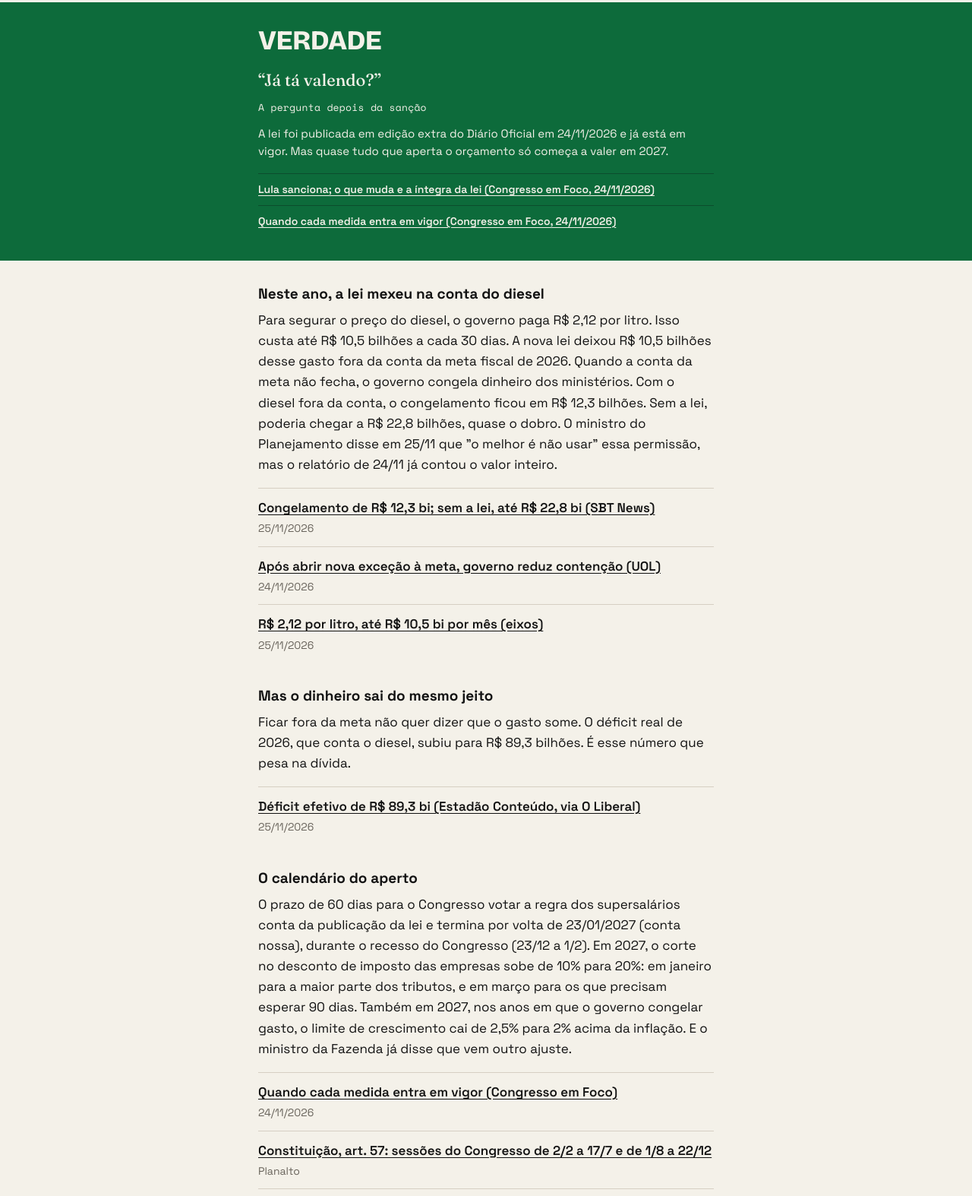
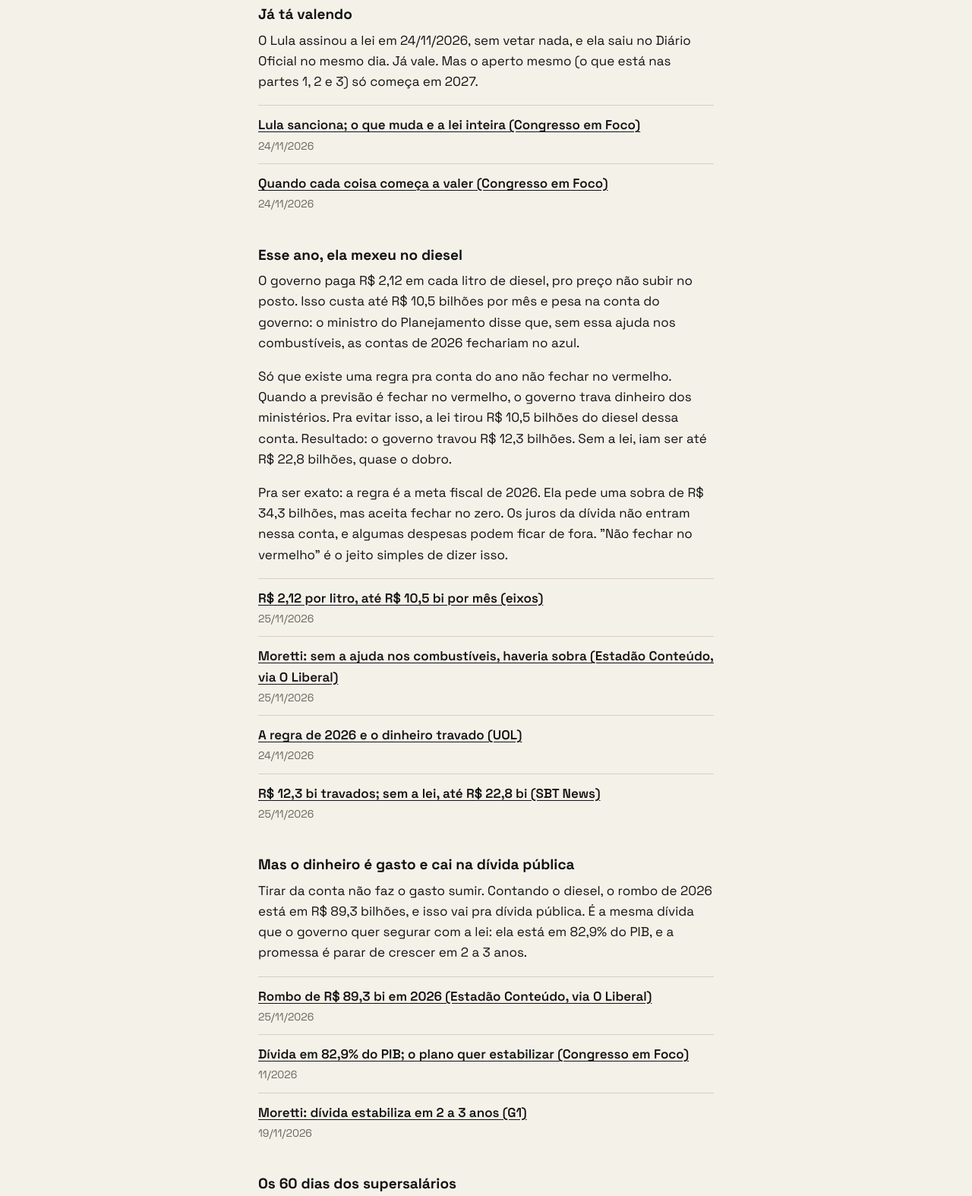
Before and after one commit to AugustoAmaral/basematerial-site, a plain HTML site: page fontes/ajuste-fiscal/index.html in a window 1280 px wide. Shown: the part 7658-9232 px from the top of the page at 76% size. Drawn offline with Linux system fonts and the light colour scheme.

Commit message:
Ajuste fiscal sources: Extra 1 rewritten in plain language (v3), no verdict block

```diff
--- a/fontes/ajuste-fiscal/index.html
+++ b/fontes/ajuste-fiscal/index.html
@@ -163,36 +163,42 @@
 
   <h2>Extra 1 · E agora?<small class="mono">vídeo extra</small></h2>
 
-  <div class="claim">
-    <q>Já tá valendo?</q>
-    <p class="who">A pergunta depois da sanção</p>
-    <span class="verdict true mono">verdade</span>
-    <p>A lei foi publicada em edição extra do Diário Oficial em 24/11/2026 e já está em vigor. Mas quase tudo que aperta o orçamento só começa a valer em 2027.</p>
-    <ul>
-      <li><a href="https://www.congressoemfoco.com.br/noticia/131836/lula-sanciona-ajuste-fiscal-veja-o-que-muda-e-a-integra-da-nova-lei">Lula sanciona; o que muda e a íntegra da lei (Congresso em Foco, 24/11/2026)</a></li>
-      <li><a href="https://www.congressoemfoco.com.br/noticia/131819/ajuste-fiscal-veja-quais-as-medidas-e-quando-cada-uma-entra-em-vigor">Quando cada medida entra em vigor (Congresso em Foco, 24/11/2026)</a></li>
-    </ul>
-  </div>
-
-  <h3>Neste ano, a lei mexeu na conta do diesel</h3>
-  <p>Para segurar o preço do diesel, o governo paga R$ 2,12 por litro. Isso custa até R$ 10,5 bilhões a cada 30 dias. A nova lei deixou R$ 10,5 bilhões desse gasto fora da conta da meta fiscal de 2026. Quando a conta da meta não fecha, o governo congela dinheiro dos ministérios. Com o diesel fora da conta, o congelamento ficou em R$ 12,3 bilhões. Sem a lei, poderia chegar a R$ 22,8 bilhões, quase o dobro. O ministro do Planejamento disse em 25/11 que "o melhor é não usar" essa permissão, mas o relatório de 24/11 já contou o valor inteiro.</p>
+  <h3>Já tá valendo</h3>
+  <p>O Lula assinou a lei em 24/11/2026, sem vetar nada, e ela saiu no Diário Oficial no mesmo dia. Já vale. Mas o aperto mesmo (o que está nas partes 1, 2 e 3) só começa em 2027.</p>
   <ul class="sources">
-    <li><a href="https://sbtnews.sbt.com.br/noticia/economia/governo-reduz-contingenciamento-para-r-12-3-bi-em-2026">Congelamento de R$ 12,3 bi; sem a lei, até R$ 22,8 bi (SBT News)</a><span>25/11/2026</span></li>
-    <li><a href="https://economia.uol.com.br/colunas/jessica-sant-ana/2026/11/24/apos-abrir-nova-excecao-a-meta-fiscal-governo-reduz-contencao-do-orcamento.htm">Após abrir nova exceção à meta, governo reduz contenção (UOL)</a><span>24/11/2026</span></li>
-    <li><a href="https://eixos.com.br/combustiveis-e-bioenergia/moretti-governo-deve-estender-por-mais-1-mes-subvencao-do-diesel-perspectiva-e-rever-valores/">R$ 2,12 por litro, até R$ 10,5 bi por mês (eixos)</a><span>25/11/2026</span></li>
+    <li><a href="https://www.congressoemfoco.com.br/noticia/131836/lula-sanciona-ajuste-fiscal-veja-o-que-muda-e-a-integra-da-nova-lei">Lula sanciona; o que muda e a lei inteira (Congresso em Foco)</a><span>24/11/2026</span></li>
+    <li><a href="https://www.congressoemfoco.com.br/noticia/131819/ajuste-fiscal-veja-quais-as-medidas-e-quando-cada-uma-entra-em-vigor">Quando cada coisa começa a valer (Congresso em Foco)</a><span>24/11/2026</span></li>
   </ul>
 
-  <h3>Mas o dinheiro sai do mesmo jeito</h3>
-  <p>Ficar fora da meta não quer dizer que o gasto some. O déficit real de 2026, que conta o diesel, subiu para R$ 89,3 bilhões. É esse número que pesa na dívida.</p>
+  <h3>Esse ano, ela mexeu no diesel</h3>
+  <p>O governo paga R$ 2,12 em cada litro de diesel, pro preço não subir no posto. Isso custa até R$ 10,5 bilhões por mês e pesa na conta do governo: o ministro do Planejamento disse que, sem essa ajuda nos combustíveis, as contas de 2026 fechariam no azul.</p>
+  <p>Só que existe uma regra pra conta do ano não fechar no vermelho. Quando a previsão é fechar no vermelho, o governo trava dinheiro dos ministérios. Pra evitar isso, a lei tirou R$ 10,5 bilhões do diesel dessa conta. Resultado: o governo travou R$ 12,3 bilhões. Sem a lei, iam ser até R$ 22,8 bilhões, quase o dobro.</p>
+  <p>Pra ser exato: a regra é a meta fiscal de 2026. Ela pede uma sobra de R$ 34,3 bilhões, mas aceita fechar no zero. Os juros da dívida não entram nessa conta, e algumas despesas podem ficar de fora. "Não fechar no vermelho" é o jeito simples de dizer isso.</p>
   <ul class="sources">
-    <li><a href="https://www.oliberal.com/economia/moretti-sem-politicas-de-subsidio-de-combustiveis-haveria-superavit-mas-com-sacrificios-1.1198158">Déficit efetivo de R$ 89,3 bi (Estadão Conteúdo, via O Liberal)</a><span>25/11/2026</span></li>
+    <li><a href="https://eixos.com.br/combustiveis-e-bioenergia/moretti-governo-deve-estender-por-mais-1-mes-subvencao-do-diesel-perspectiva-e-rever-valores/">R$ 2,12 por litro, até R$ 10,5 bi por mês (eixos)</a><span>25/11/2026</span></li>
+    <li><a href="https://www.oliberal.com/economia/moretti-sem-politicas-de-subsidio-de-combustiveis-haveria-superavit-mas-com-sacrificios-1.1198158">Moretti: sem a ajuda nos combustíveis, haveria sobra (Estadão Conteúdo, via O Liberal)</a><span>25/11/2026</span></li>
+    <li><a href="https://economia.uol.com.br/colunas/jessica-sant-ana/2026/11/24/apos-abrir-nova-excecao-a-meta-fiscal-governo-reduz-contencao-do-orcamento.htm">A regra de 2026 e o dinheiro travado (UOL)</a><span>24/11/2026</span></li>
+    <li><a href="https://sbtnews.sbt.com.br/noticia/economia/governo-reduz-contingenciamento-para-r-12-3-bi-em-2026">R$ 12,3 bi travados; sem a lei, até R$ 22,8 bi (SBT News)</a><span>25/11/2026</span></li>
   </ul>
 
-  <h3>O calendário do aperto</h3>
-  <p>O prazo de 60 dias para o Congresso votar a regra dos supersalários conta da publicação da lei e termina por volta de 23/01/2027 (conta nossa), durante o recesso do Congresso (23/12 a 1/2). Em 2027, o corte no desconto de imposto das empresas sobe de 10% para 20%: em janeiro para a maior parte dos tributos, e em março para os que precisam esperar 90 dias. Também em 2027, nos anos em que o governo congelar gasto, o limite de crescimento cai de 2,5% para 2% acima da inflação. E o ministro da Fazenda já disse que vem outro ajuste.</p>
+  <h3>Mas o dinheiro é gasto e cai na dívida pública</h3>
+  <p>Tirar da conta não faz o gasto sumir. Contando o diesel, o rombo de 2026 está em R$ 89,3 bilhões, e isso vai pra dívida pública. É a mesma dívida que o governo quer segurar com a lei: ela está em 82,9% do PIB, e a promessa é parar de crescer em 2 a 3 anos.</p>
   <ul class="sources">
-    <li><a href="https://www.congressoemfoco.com.br/noticia/131819/ajuste-fiscal-veja-quais-as-medidas-e-quando-cada-uma-entra-em-vigor">Quando cada medida entra em vigor (Congresso em Foco)</a><span>24/11/2026</span></li>
-    <li><a href="https://www.planalto.gov.br/ccivil_03/constituicao/constituicao.htm">Constituição, art. 57: sessões do Congresso de 2/2 a 17/7 e de 1/8 a 22/12</a><span>Planalto</span></li>
+    <li><a href="https://www.oliberal.com/economia/moretti-sem-politicas-de-subsidio-de-combustiveis-haveria-superavit-mas-com-sacrificios-1.1198158">Rombo de R$ 89,3 bi em 2026 (Estadão Conteúdo, via O Liberal)</a><span>25/11/2026</span></li>
+    <li><a href="https://www.congressoemfoco.com.br/noticia/131525/governo-apresenta-plano-de-ajuste-fiscal-com-economia-de-ate-r-60-bi">Dívida em 82,9% do PIB; o plano quer estabilizar (Congresso em Foco)</a><span>11/2026</span></li>
+    <li><a href="https://g1.globo.com/politica/blog/camila-bomfim/post/2026/11/19/moreti-fiscal-mercado.ghtml">Moretti: dívida estabiliza em 2 a 3 anos (G1)</a><span>19/11/2026</span></li>
+  </ul>
+
+  <h3>Os 60 dias dos supersalários</h3>
+  <p>A lei dá 60 dias pro Congresso votar a regra dos supersalários. Parece muito. Mas o Congresso trabalha até 22 de dezembro e fica de férias de 23/12 a 1/2. De 25/11 a 22/12 são 20 dias úteis (conta nossa). Os 60 dias acabam por volta de 23/01/2027, no meio das férias. O Congresso pode ser chamado pra votar nas férias, por isso a gente diz que "sobram" menos de 20 dias úteis, e não que o prazo acabou. E se não votar, a lei não prevê nenhuma consequência.</p>
+  <ul class="sources">
+    <li><a href="https://www.planalto.gov.br/ccivil_03/constituicao/constituicao.htm">Constituição, art. 57: o Congresso trabalha de 2/2 a 17/7 e de 1/8 a 22/12; pode ser convocado fora disso</a><span>Planalto</span></li>
+    <li><a href="https://ncnews.com.br/2026/11/18/supersalarios-ajuste-fiscal-prazos/">Prazo de 60 dias, sem punição (NC News)</a><span>18/11/2026</span></li>
+  </ul>
+
+  <h3>E não acabou</h3>
+  <p>O ministro da Fazenda já avisou que vem outro ajuste.</p>
+  <ul class="sources">
     <li><a href="https://www.poder360.com.br/poder-economia/durigan-diz-que-governo-fara-novo-ajuste-fiscal-estrutural/">Durigan diz que o governo fará novo ajuste (Poder360)</a><span>18/11/2026</span></li>
   </ul>
 
```
